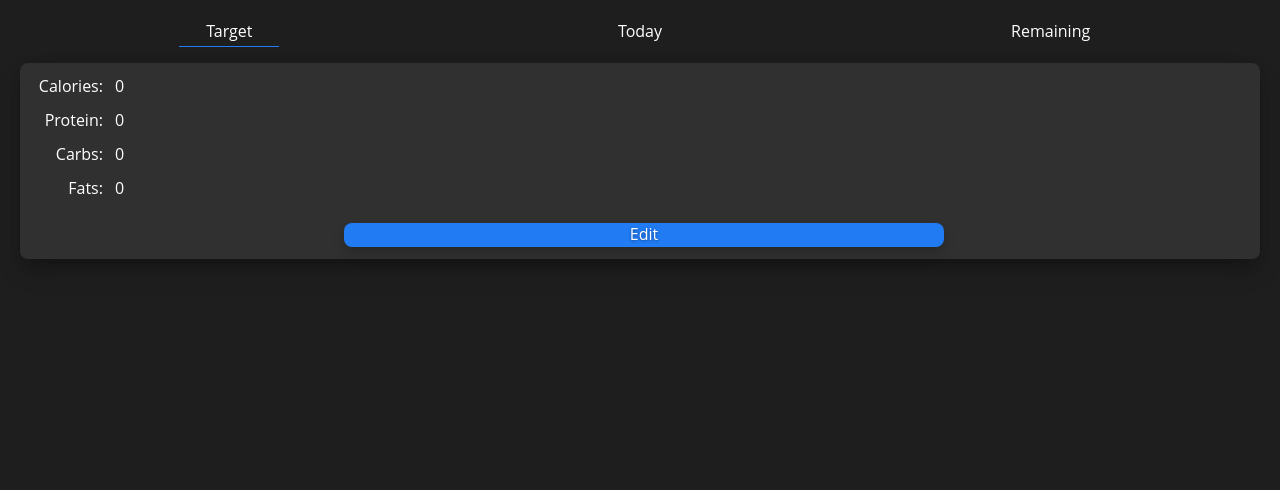
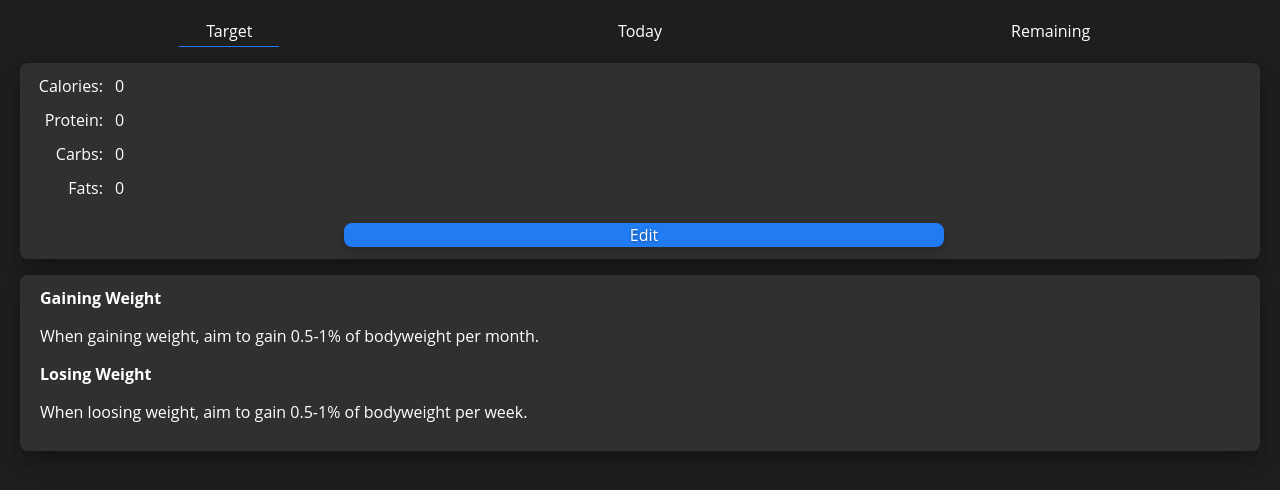
Before and after one commit to JoelSaleem/macro-tracker, a Next.js app: page / in a window 1280 px wide. Both pictures are taken after a click on the element "Target". Shown: the top 490 px of the page. Built offline with nearby package versions, Linux system fonts and the light colour scheme.

Commit message:
Fixed styling on buttons and added guidance info to Targets section

```diff
--- a/components/FlatBtn.tsx
+++ b/components/FlatBtn.tsx
@@ -1,6 +1,9 @@
 import styled from 'styled-components'
 
 const Button = styled.div`
+  display: flex;
+  justify-content: center;
+  align-items: center;
   flex: 1;
   text-shadow: 0 1px 3px rgba(0, 0, 0, 0.4);
   box-shadow: 0 7px 14px rgba(0, 0, 0, 0.1), 0 3px 6px rgba(0, 0, 0, 0.08);
--- a/components/Target.tsx
+++ b/components/Target.tsx
@@ -48,8 +48,16 @@ export const Target = ({ update }: { update(): void }) => {
   }
 
   return (
-    <Card>
-      <DisplayTarget showEdit onClick={toggleIsEditing} {...data} />
-    </Card>
+    <div>
+      <Card>
+        <DisplayTarget showEdit onClick={toggleIsEditing} {...data} />
+      </Card>
+      <Card>
+        <b>Gaining Weight</b>
+        <p>When gaining weight, aim to gain 0.5-1% of bodyweight per month.</p>
+        <b>Losing Weight</b>
+        <p>When loosing weight, aim to gain 0.5-1% of bodyweight per week.</p>
+      </Card>
+    </div>
   )
 }
```
